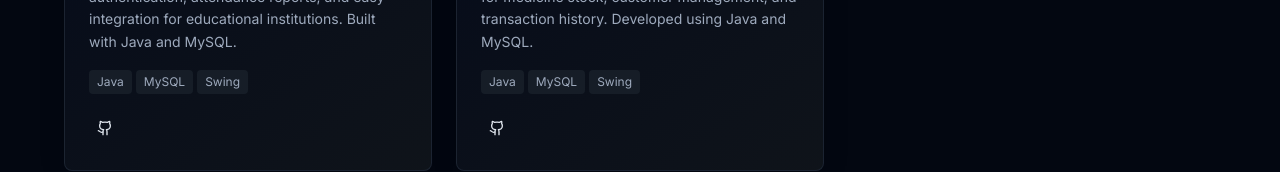
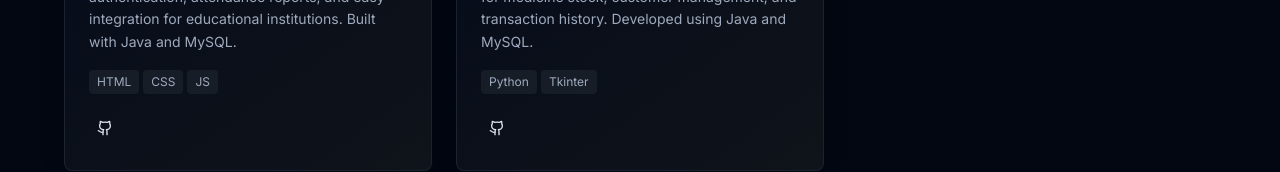
Before and after one commit to BABIN-JOE/Portfolio, a React (Vite) app: page /projects in a window 1280 px wide. Shown: the part 1585-1757 px from the top of the page. Built offline with nearby package versions, Linux system fonts and the light colour scheme.

Commit message:
updated project page

```diff
--- a/src/pages/Projects.tsx
+++ b/src/pages/Projects.tsx
@@ -40,7 +40,7 @@ const Projects = () => {
       title: "Attendance Management System",
       description: "A comprehensive system for tracking and managing student attendance, featuring user authentication, attendance reports, and easy integration for educational institutions. Built with Java and MySQL.",
       icon: ClipboardList,
-      technologies: ["Java", "MySQL", "Swing"],
+      technologies: ["HTML", "CSS", "JS"],
       githubUrl: "https://github.com/BABIN-JOE/Attendance-Management-System",
       liveUrl: "#",
       featured: false
@@ -50,7 +50,7 @@ const Projects = () => {
       title: "Pharmacy Management System",
       description: "A desktop application for managing pharmacy inventory, sales, and billing. Includes modules for medicine stock, customer management, and transaction history. Developed using Java and MySQL.",
       icon: Pill,
-      technologies: ["Java", "MySQL", "Swing"],
+      technologies: ["Python", "Tkinter"],
       githubUrl: "https://github.com/BABIN-JOE/Pharmacy-Management-System",
       liveUrl: "#",
       featured: false
```
